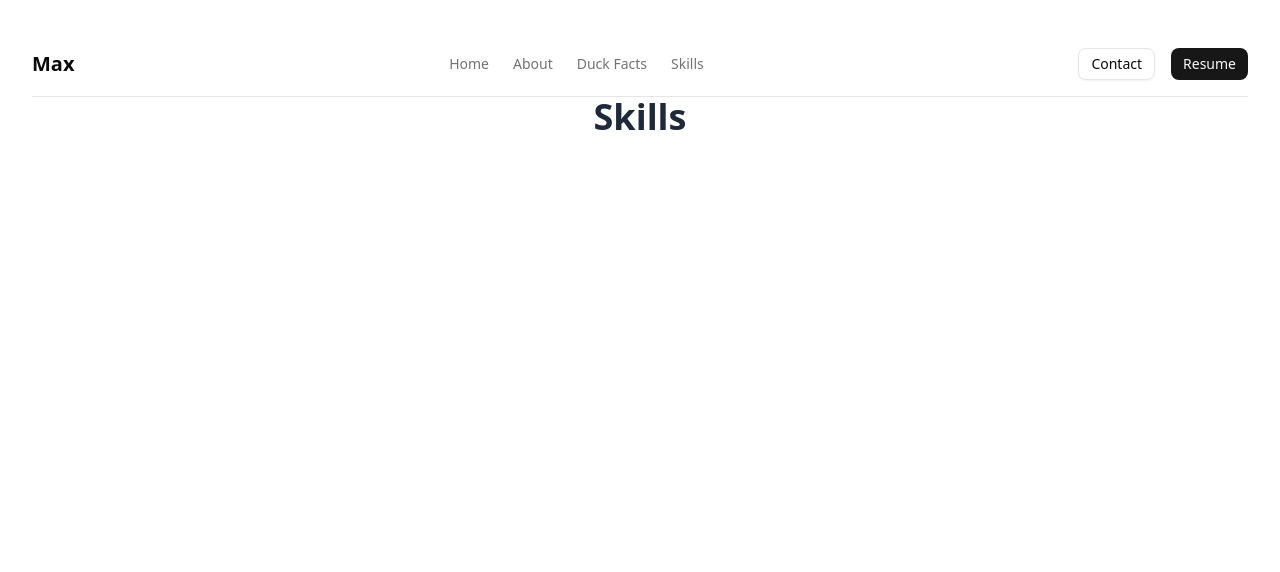
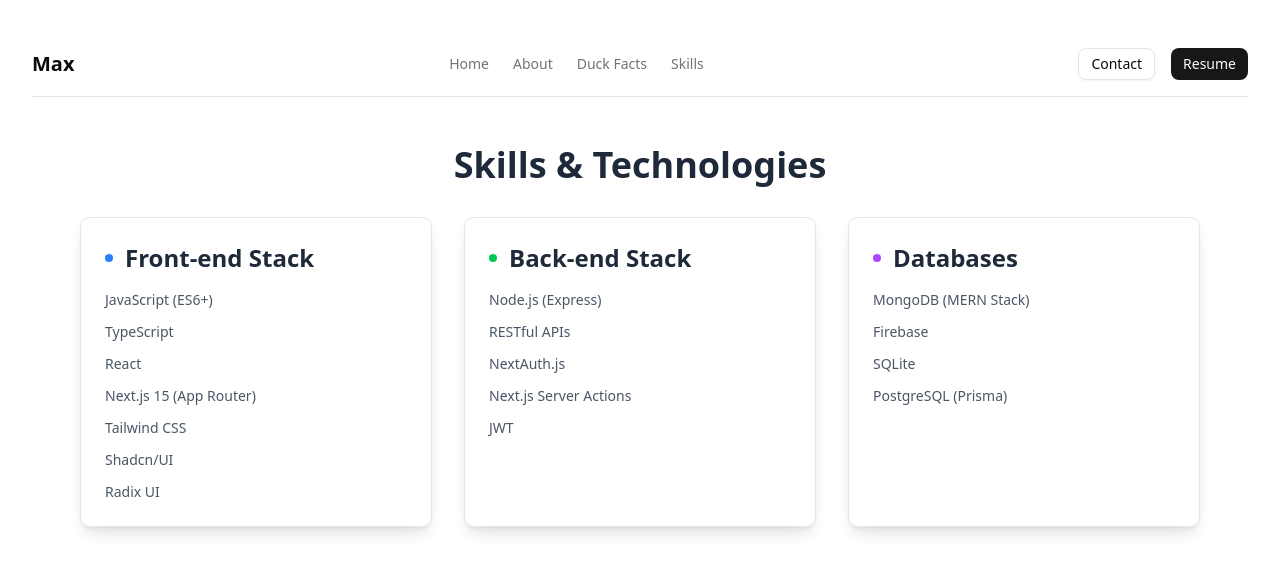
Before and after one commit to AlysonRTY/herewego, a React (Vite) app: page /skills in a window 1280 px wide. Shown: the top 572 px of the page. Built offline with nearby package versions, Linux system fonts and the light colour scheme.

Commit message:
add detailed tech stacks for front-end, back-end, and databases

```diff
--- a/src/pages/Skills.tsx
+++ b/src/pages/Skills.tsx
@@ -1,8 +1,122 @@
 export default function Skills() {
   return (
     <div className="min-h-screen bg-white dark:bg-slate-900">
-      <div className="max-w-6xl mx-auto">
-        <h1 className="text-4xl font-bold text-gray-800 mb-4">Skills</h1>
+      <div className="max-w-6xl mx-auto px-4 py-12">
+        <h1 className="text-4xl font-bold text-gray-800 dark:text-white mb-8 text-center">
+          Skills & Technologies
+        </h1>
+
+        <div className="grid md:grid-cols-3 gap-8">
+          {/* Front-end Stack */}
+          <div className="bg-white dark:bg-slate-800 rounded-lg shadow-lg p-6 border border-gray-200 dark:border-slate-700">
+            <h2 className="text-2xl font-semibold text-gray-800 dark:text-white mb-4 flex items-center">
+              <span className="w-2 h-2 bg-blue-500 rounded-full mr-3"></span>
+              Front-end Stack
+            </h2>
+            <div className="space-y-3">
+              <div className="flex items-center">
+                <span className="text-sm font-medium text-gray-600 dark:text-gray-300">
+                  JavaScript (ES6+)
+                </span>
+              </div>
+              <div className="flex items-center">
+                <span className="text-sm font-medium text-gray-600 dark:text-gray-300">
+                  TypeScript
+                </span>
+              </div>
+              <div className="flex items-center">
+                <span className="text-sm font-medium text-gray-600 dark:text-gray-300">
+                  React
+                </span>
+              </div>
+              <div className="flex items-center">
+                <span className="text-sm font-medium text-gray-600 dark:text-gray-300">
+                  Next.js 15 (App Router)
+                </span>
+              </div>
+              <div className="flex items-center">
+                <span className="text-sm font-medium text-gray-600 dark:text-gray-300">
+                  Tailwind CSS
+                </span>
+              </div>
+              <div className="flex items-center">
+                <span className="text-sm font-medium text-gray-600 dark:text-gray-300">
+                  Shadcn/UI
+                </span>
+              </div>
+              <div className="flex items-center">
+                <span className="text-sm font-medium text-gray-600 dark:text-gray-300">
+                  Radix UI
+                </span>
+              </div>
+            </div>
+          </div>
+
+          {/* Back-end Stack */}
+          <div className="bg-white dark:bg-slate-800 rounded-lg shadow-lg p-6 border border-gray-200 dark:border-slate-700">
+            <h2 className="text-2xl font-semibold text-gray-800 dark:text-white mb-4 flex items-center">
+              <span className="w-2 h-2 bg-green-500 rounded-full mr-3"></span>
+              Back-end Stack
+            </h2>
+            <div className="space-y-3">
+              <div className="flex items-center">
+                <span className="text-sm font-medium text-gray-600 dark:text-gray-300">
+                  Node.js (Express)
+                </span>
+              </div>
+              <div className="flex items-center">
+                <span className="text-sm font-medium text-gray-600 dark:text-gray-300">
+                  RESTful APIs
+                </span>
+              </div>
+              <div className="flex items-center">
+                <span className="text-sm font-medium text-gray-600 dark:text-gray-300">
+                  NextAuth.js
+                </span>
+              </div>
+              <div className="flex items-center">
+                <span className="text-sm font-medium text-gray-600 dark:text-gray-300">
+                  Next.js Server Actions
+                </span>
+              </div>
+              <div className="flex items-center">
+                <span className="text-sm font-medium text-gray-600 dark:text-gray-300">
+                  JWT
+                </span>
+              </div>
+            </div>
+          </div>
+
+          {/* Databases */}
+          <div className="bg-white dark:bg-slate-800 rounded-lg shadow-lg p-6 border border-gray-200 dark:border-slate-700">
+            <h2 className="text-2xl font-semibold text-gray-800 dark:text-white mb-4 flex items-center">
+              <span className="w-2 h-2 bg-purple-500 rounded-full mr-3"></span>
+              Databases
+            </h2>
+            <div className="space-y-3">
+              <div className="flex items-center">
+                <span className="text-sm font-medium text-gray-600 dark:text-gray-300">
+                  MongoDB (MERN Stack)
+                </span>
+              </div>
+              <div className="flex items-center">
+                <span className="text-sm font-medium text-gray-600 dark:text-gray-300">
+                  Firebase
+                </span>
+              </div>
+              <div className="flex items-center">
+                <span className="text-sm font-medium text-gray-600 dark:text-gray-300">
+                  SQLite
+                </span>
+              </div>
+              <div className="flex items-center">
+                <span className="text-sm font-medium text-gray-600 dark:text-gray-300">
+                  PostgreSQL (Prisma)
+                </span>
+              </div>
+            </div>
+          </div>
+        </div>
       </div>
     </div>
   );
```
